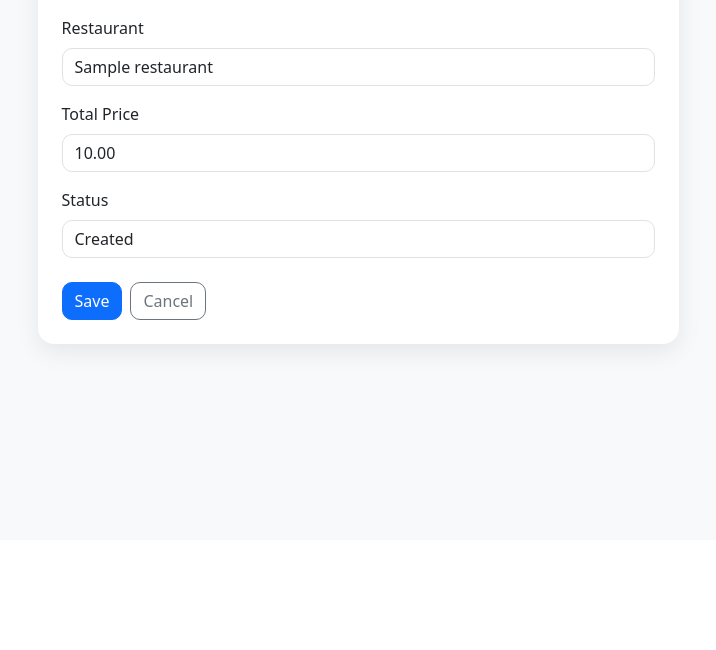
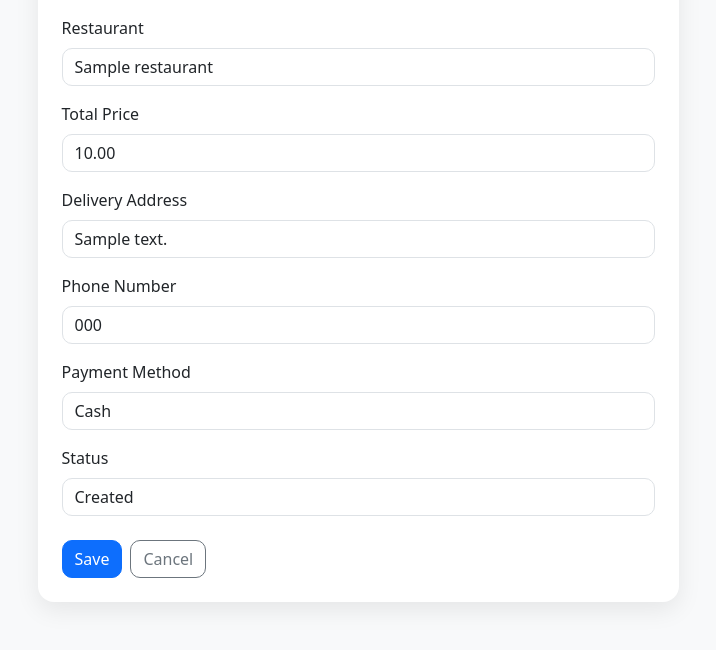
Before and after one commit to andrei-necsulea/food-delivery-ms, a Django app: page /orders/update/1/ in a window 1280 px wide. Shown: the part 260-910 px from the top of the page, without its empty margins (282-998 px from the left). Before the commit the page ends 618 px from the top, so only its background shows below. Run offline with Django 5.2, Linux system fonts and the light colour scheme; a user stored in the database is signed in; tables that the repository leaves empty hold one stand-in row (values such as "Sample post").

Commit message:
modify order( de bagat pagina cu precizarea adresei, nr de telefon, metoda plata etc.)

```diff
--- a/Software Development/orders/models.py
+++ b/Software Development/orders/models.py
@@ -76,6 +76,23 @@ class Order(models.Model):
         validators=[MinValueValidator(Decimal('0'))]
     )
     status = models.CharField(max_length=30, choices=STATUS_CHOICES, default=STATUS_CREATED)
+    delivery_address = models.CharField(max_length=255, blank=True, null=True)
+    phone_number = models.CharField(max_length=20, blank=True, null=True)
+
+    PAYMENT_METHOD_CASH = 'cash'
+    PAYMENT_METHOD_CARD = 'card'
+    PAYMENT_METHOD_ONLINE = 'online'
+
+    PAYMENT_METHOD_CHOICES = (
+        (PAYMENT_METHOD_CASH, 'Cash'),
+        (PAYMENT_METHOD_CARD, 'Card'),
+        (PAYMENT_METHOD_ONLINE, 'Online'),
+    )
+    payment_method = models.CharField(
+        max_length=20,
+        choices=PAYMENT_METHOD_CHOICES,
+        default=PAYMENT_METHOD_CASH,
+    )
     created_at = models.DateTimeField(auto_now_add=True)
 
     def __str__(self):
--- a/Software Development/orders/templates/orders/order_form.html
+++ b/Software Development/orders/templates/orders/order_form.html
@@ -14,8 +14,7 @@
                 <form method="post">
                     {% csrf_token %}
 
-                    {% if not manager_mode %}
-                        {% if user.role == 'admin' %}
+                    {% if admin_mode %}
                         <div class="mb-3">
                             <label class="form-label">Customer</label>
                             <select name="customer_id" class="form-select" required>
@@ -27,7 +26,6 @@
                                 {% endfor %}
                             </select>
                         </div>
-                        {% endif %}
 
                         <div class="mb-3">
                             <label class="form-label">Restaurant</label>
@@ -35,8 +33,6 @@
                                 {% for restaurant in restaurants %}
                                     <option value="{{ restaurant.id }}"
                                         {% if order and order.restaurant_id == restaurant.id %}
-                                            selected
-                                        {% elif preselected_restaurant_id and preselected_restaurant_id == restaurant.id|stringformat:"s" %}
                                             selected
                                         {% endif %}>
                                         {{ restaurant.name }}
@@ -56,8 +52,69 @@
                                 required
                             >
                         </div>
+                    {% elif client_mode %}
+                        <div class="mb-3">
+                            <label class="form-label">Restaurant</label>
+                            <input type="text" class="form-control" value="{{ order.restaurant.name }}" disabled>
+                        </div>
+
+                        <div class="mb-3">
+                            <label class="form-label">Total Price</label>
+                            <input type="text" class="form-control" value="{{ order.total_price }}" disabled>
+                        </div>
                     {% endif %}
 
+                    {% if admin_mode or client_mode %}
+                        <div class="mb-3">
+                            <label class="form-label">Delivery Address</label>
+                            <input
+                                type="text"
+                                name="delivery_address"
+                                class="form-control"
+                                value="{% if order %}{{ order.delivery_address }}{% endif %}"
+                                required
+                            >
+                        </div>
+
+                        <div class="mb-3">
+                            <label class="form-label">Phone Number</label>
+                            <input
+                                type="text"
+                                name="phone_number"
+                                class="form-control"
+                                value="{% if order %}{{ order.phone_number }}{% endif %}"
+                                required
+                            >
+                        </div>
+
+                        <div class="mb-3">
+                            <label class="form-label">Payment Method</label>
+                            <select name="payment_method" class="form-select" required>
+                                {% for method in payment_methods %}
+                                    <option value="{{ method }}" {% if order.payment_method == method %}selected{% endif %}>
+                                        {{ method|title }}
+                                    </option>
+                                {% endfor %}
+                            </select>
+                        </div>
+                    {% elif manager_mode %}
+                        <div class="mb-3">
+                            <label class="form-label">Delivery Address</label>
+                            <input type="text" class="form-control" value="{{ order.delivery_address }}" disabled>
+                        </div>
+
+                        <div class="mb-3">
+                            <label class="form-label">Phone Number</label>
+                            <input type="text" class="form-control" value="{{ order.phone_number }}" disabled>
+                        </div>
+
+                        <div class="mb-3">
+                            <label class="form-label">Payment Method</label>
+                            <input type="text" class="form-control" value="{{ order.payment_method|title }}" disabled>
+                        </div>
+                    {% endif %}
+
+                    {% if not client_mode and not manager_mode %}
                         <div class="mb-4">
                             <label class="form-label">Status</label>
                             <select name="status" class="form-select" required>
@@ -72,6 +129,20 @@
                                 {% endfor %}
                             </select>
                         </div>
+                    {% elif manager_mode %}
+                        <div class="mb-4">
+                            <label class="form-label">Status</label>
+                            <select name="status" class="form-select" required>
+                                {% for status in allowed_statuses %}
+                                    <option value="{{ status }}" {% if order.status == status %}selected{% endif %}>
+                                        {{ status|title|cut:"_" }}
+                                    </option>
+                                {% endfor %}
+                            </select>
+                        </div>
+                    {% else %}
+                        <input type="hidden" name="status" value="{{ order.status }}">
+                    {% endif %}
 
                     <div class="d-flex gap-2">
                         <button type="submit" class="btn btn-primary">Save</button>
--- a/Software Development/orders/templates/orders/order_list.html
+++ b/Software Development/orders/templates/orders/order_list.html
@@ -93,6 +93,9 @@
 
                             {% elif user.role == 'client' %}
                                 {% if order.status == 'created' %}
+                                    <a href="{% url 'order_update' order.id %}" class="btn btn-sm btn-warning">
+                                        Modify
+                                    </a>
                                     <a href="{% url 'order_cancel' order.id %}" class="btn btn-sm btn-danger">
                                         Cancel
                                     </a>
--- a/Software Development/orders/views.py
+++ b/Software Development/orders/views.py
@@ -45,7 +45,7 @@ def order_list(request):
     return render(request, 'orders/order_list.html', {'orders': orders})
 
 
-@role_required(['admin', 'manager'])
+@role_required(['admin', 'manager', 'client'])
 def order_update(request, pk):
     if request.user.role == 'admin':
         order = get_object_or_404(Order, pk=pk)
@@ -57,6 +57,9 @@ def order_update(request, pk):
             order.restaurant_id = request.POST.get('restaurant_id')
             order.total_price = request.POST.get('total_price')
             order.status = request.POST.get('status')
+            order.delivery_address = request.POST.get('delivery_address', '').strip()
+            order.phone_number = request.POST.get('phone_number', '').strip()
+            order.payment_method = request.POST.get('payment_method', Order.PAYMENT_METHOD_CASH)
             order.save()
 
             messages.success(request, 'Order updated successfully.')
@@ -66,8 +69,33 @@ def order_update(request, pk):
             'order': order,
             'customers': customers,
             'restaurants': restaurants,
+            'admin_mode': True,
             'manager_mode': False,
+            'payment_methods': [choice[0] for choice in Order.PAYMENT_METHOD_CHOICES],
             'allowed_statuses': [choice[0] for choice in Order.STATUS_CHOICES],
+        })
+
+    if request.user.role == 'client':
+        order = get_object_or_404(Order, pk=pk, customer=request.user)
+
+        if order.status != Order.STATUS_CREATED:
+            messages.error(request, 'You can only modify an order while it is still in created status.')
+            return HttpResponseForbidden('You can only modify an order while it is still in created status.')
+
+        if request.method == 'POST':
+            order.delivery_address = request.POST.get('delivery_address', '').strip()
+            order.phone_number = request.POST.get('phone_number', '').strip()
+            order.payment_method = request.POST.get('payment_method', Order.PAYMENT_METHOD_CASH)
+            order.save()
+
+            messages.success(request, 'Order updated successfully.')
+            return redirect('order_list')
+
+        return render(request, 'orders/order_form.html', {
+            'order': order,
+            'client_mode': True,
+            'manager_mode': False,
+            'payment_methods': [choice[0] for choice in Order.PAYMENT_METHOD_CHOICES],
         })
 
     order = get_object_or_404(Order, pk=pk, restaurant__manager=request.user)
@@ -245,7 +273,10 @@ def checkout(request):
         customer=request.user,
         restaurant=cart.restaurant,
         total_price=cart.total_price(),
-        status=Order.STATUS_CREATED
+        status=Order.STATUS_CREATED,
+        delivery_address=request.user.address or '',
+        phone_number=request.user.phone_number or '',
+        payment_method=Order.PAYMENT_METHOD_CASH,
     )
 
     for item in cart_items:
```
Also changed, not shown: Software Development/orders/migrations/0007_add_order_contact_payment.py (added). Lines whose indentation alone changed are shown as unchanged.
